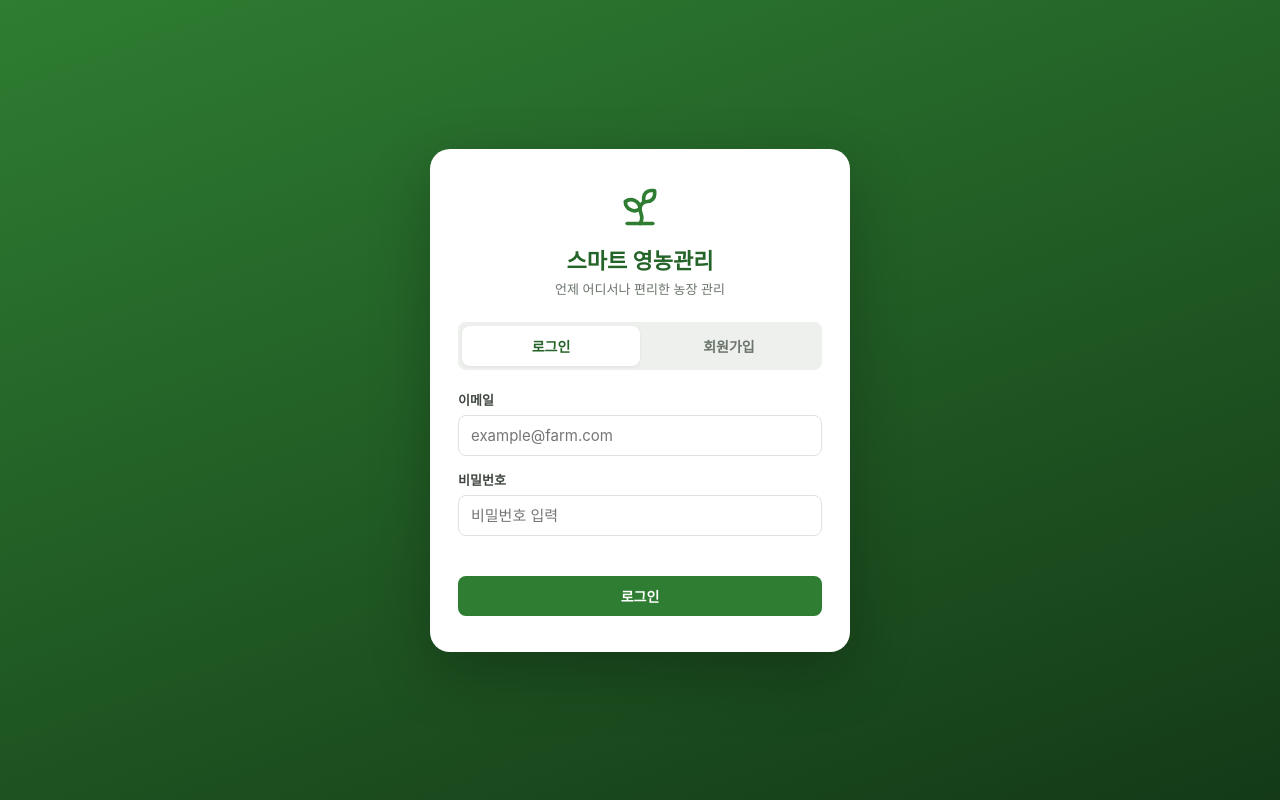
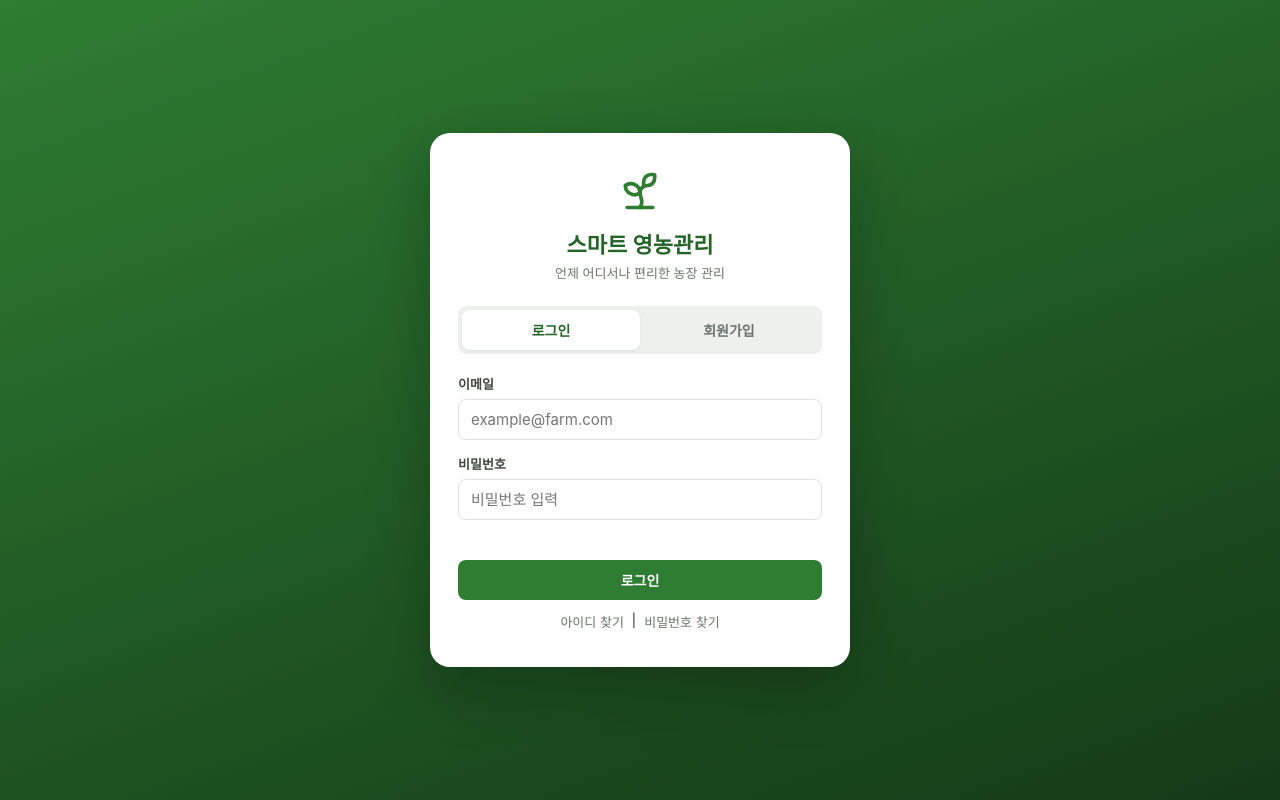
Before and after one commit to cksdudd103/farm-webapp, a Flask app: page / in a window 1280 px wide. Run offline with Flask 3, Linux system fonts and the light colour scheme; some libraries are stand-ins or nearby versions; some web fonts are replaced.

Commit message:
Add find-ID and reset-password features to login page

```diff
--- a/app.py
+++ b/app.py
@@ -592,6 +592,49 @@ def api_register():
     return jsonify({"ok": True, "user": u.to_dict()})
 
 
+@app.route("/api/find-id", methods=["POST"])
+def api_find_id():
+    data = json_body()
+    name = data.get("name", "").strip()
+    phone = data.get("phone", "").strip()
+    if not name or not phone:
+        return jsonify({"ok": False, "msg": "이름과 연락처를 입력해주세요."}), 400
+
+    u = User.query.filter_by(name=name, phone=phone).first()
+    if not u:
+        return jsonify({"ok": False, "msg": "일치하는 회원 정보를 찾을 수 없습니다."}), 404
+
+    local, _, domain = u.email.partition("@")
+    if len(local) > 2:
+        masked = local[:2] + "*" * (len(local) - 2)
+    else:
+        masked = local[:1] + "*" * (len(local) - 1)
+    masked_email = f"{masked}@{domain}"
+    return jsonify({"ok": True, "email": masked_email})
+
+
+@app.route("/api/reset-password", methods=["POST"])
+def api_reset_password():
+    data = json_body()
+    name = data.get("name", "").strip()
+    email = data.get("email", "").strip().lower()
+    phone = data.get("phone", "").strip()
+    new_password = data.get("new_password", "")
+
+    if not name or not email or not phone or not new_password:
+        return jsonify({"ok": False, "msg": "모든 항목을 입력해주세요."}), 400
+    if len(new_password) < 6:
+        return jsonify({"ok": False, "msg": "비밀번호는 6자 이상이어야 합니다."}), 400
+
+    u = User.query.filter_by(name=name, email=email, phone=phone).first()
+    if not u:
+        return jsonify({"ok": False, "msg": "일치하는 회원 정보를 찾을 수 없습니다."}), 404
+
+    u.set_password(new_password)
+    db.session.commit()
+    return jsonify({"ok": True, "msg": "비밀번호가 재설정되었습니다."})
+
+
 @app.route("/api/login", methods=["POST"])
 def api_login():
     data = json_body()
--- a/static/css/style.css
+++ b/static/css/style.css
@@ -113,6 +113,12 @@ input:focus, select:focus, textarea:focus {
 .auth-form .form-group { margin-bottom: 14px; }
 .auth-form label { display: block; font-size: 13px; font-weight: 600; margin-bottom: 6px; color: var(--gray-700); }
 .form-error { color: var(--red-500); font-size: 13px; margin-bottom: 10px; min-height: 16px; }
+.form-success { color: var(--green-700); font-size: 13px; margin-bottom: 10px; background: var(--gray-100); padding: 8px 10px; border-radius: 6px; }
+.auth-links { display: flex; justify-content: center; gap: 8px; margin-top: 12px; font-size: 13px; }
+.auth-links a { color: var(--gray-500); text-decoration: none; }
+.auth-links a:hover { text-decoration: underline; }
+.auth-form-desc { font-size: 13px; color: var(--gray-500); margin-bottom: 14px; }
+.auth-back-btn { margin-top: 8px; }
 .auth-demo { margin-top: 22px; text-align: center; border-top: 1px dashed var(--gray-200); padding-top: 18px; }
 .auth-demo p { font-size: 12px; color: var(--gray-400); margin: 0 0 10px; }
 .demo-buttons { display: flex; gap: 8px; }
--- a/static/js/app.js
+++ b/static/js/app.js
@@ -95,6 +95,66 @@
           }
         });
         window.location.href = "/app";
+      } catch (err) {
+        errBox.textContent = err.message;
+      }
+    });
+
+    function showAuthForm(name) {
+      $all(".auth-form").forEach(function (f) { f.classList.add("hidden"); });
+      $("#" + name + "Form").classList.remove("hidden");
+    }
+    $("#showFindIdBtn").addEventListener("click", function (e) {
+      e.preventDefault();
+      showAuthForm("findId");
+    });
+    $("#showFindPwBtn").addEventListener("click", function (e) {
+      e.preventDefault();
+      showAuthForm("findPw");
+    });
+    $all(".auth-back-btn").forEach(function (btn) {
+      btn.addEventListener("click", function () {
+        showAuthForm(btn.getAttribute("data-back"));
+      });
+    });
+
+    $("#findIdForm").addEventListener("submit", async function (e) {
+      e.preventDefault();
+      var errBox = $("#findIdError");
+      var resultBox = $("#findIdResult");
+      errBox.textContent = "";
+      resultBox.classList.add("hidden");
+      try {
+        var res = await api("/api/find-id", {
+          method: "POST",
+          body: { name: $("#findIdName").value, phone: $("#findIdPhone").value }
+        });
+        resultBox.textContent = "회원님의 아이디는 " + res.email + " 입니다.";
+        resultBox.classList.remove("hidden");
+      } catch (err) {
+        errBox.textContent = err.message;
+      }
+    });
+
+    $("#findPwForm").addEventListener("submit", async function (e) {
+      e.preventDefault();
+      var errBox = $("#findPwError");
+      var resultBox = $("#findPwResult");
+      errBox.textContent = "";
+      resultBox.classList.add("hidden");
+      try {
+        var res = await api("/api/reset-password", {
+          method: "POST",
+          body: {
+            name: $("#findPwName").value,
+            email: $("#findPwEmail").value,
+            phone: $("#findPwPhone").value,
+            new_password: $("#findPwNewPassword").value
+          }
+        });
+        resultBox.textContent = res.msg + " 로그인 화면에서 새 비밀번호로 로그인해주세요.";
+        resultBox.classList.remove("hidden");
+        $("#findPwForm").reset();
       } catch (err) {
         errBox.textContent = err.message;
       }
--- a/templates/login.html
+++ b/templates/login.html
@@ -36,6 +36,51 @@
         </div>
         <div id="loginError" class="form-error"></div>
         <button type="submit" class="btn btn-primary btn-block">로그인</button>
+        <div class="auth-links">
+          <a href="#" id="showFindIdBtn">아이디 찾기</a>
+          <span>|</span>
+          <a href="#" id="showFindPwBtn">비밀번호 찾기</a>
+        </div>
+      </form>
+
+      <form id="findIdForm" class="auth-form hidden">
+        <p class="auth-form-desc">가입 시 등록한 이름과 연락처를 입력해주세요.</p>
+        <div class="form-group">
+          <label>이름</label>
+          <input type="text" id="findIdName" placeholder="홍길동" required>
+        </div>
+        <div class="form-group">
+          <label>연락처</label>
+          <input type="text" id="findIdPhone" placeholder="010-0000-0000" required>
+        </div>
+        <div id="findIdError" class="form-error"></div>
+        <div id="findIdResult" class="form-success hidden"></div>
+        <button type="submit" class="btn btn-primary btn-block">아이디 찾기</button>
+        <button type="button" class="btn btn-outline btn-block auth-back-btn" data-back="login">로그인으로 돌아가기</button>
+      </form>
+
+      <form id="findPwForm" class="auth-form hidden">
+        <p class="auth-form-desc">가입 시 등록한 정보와 새 비밀번호를 입력해주세요.</p>
+        <div class="form-group">
+          <label>이름</label>
+          <input type="text" id="findPwName" placeholder="홍길동" required>
+        </div>
+        <div class="form-group">
+          <label>이메일</label>
+          <input type="email" id="findPwEmail" placeholder="example@farm.com" required>
+        </div>
+        <div class="form-group">
+          <label>연락처</label>
+          <input type="text" id="findPwPhone" placeholder="010-0000-0000" required>
+        </div>
+        <div class="form-group">
+          <label>새 비밀번호</label>
+          <input type="password" id="findPwNewPassword" placeholder="6자 이상" required>
+        </div>
+        <div id="findPwError" class="form-error"></div>
+        <div id="findPwResult" class="form-success hidden"></div>
+        <button type="submit" class="btn btn-primary btn-block">비밀번호 재설정</button>
+        <button type="button" class="btn btn-outline btn-block auth-back-btn" data-back="login">로그인으로 돌아가기</button>
       </form>
 
       <form id="registerForm" class="auth-form hidden">
```
